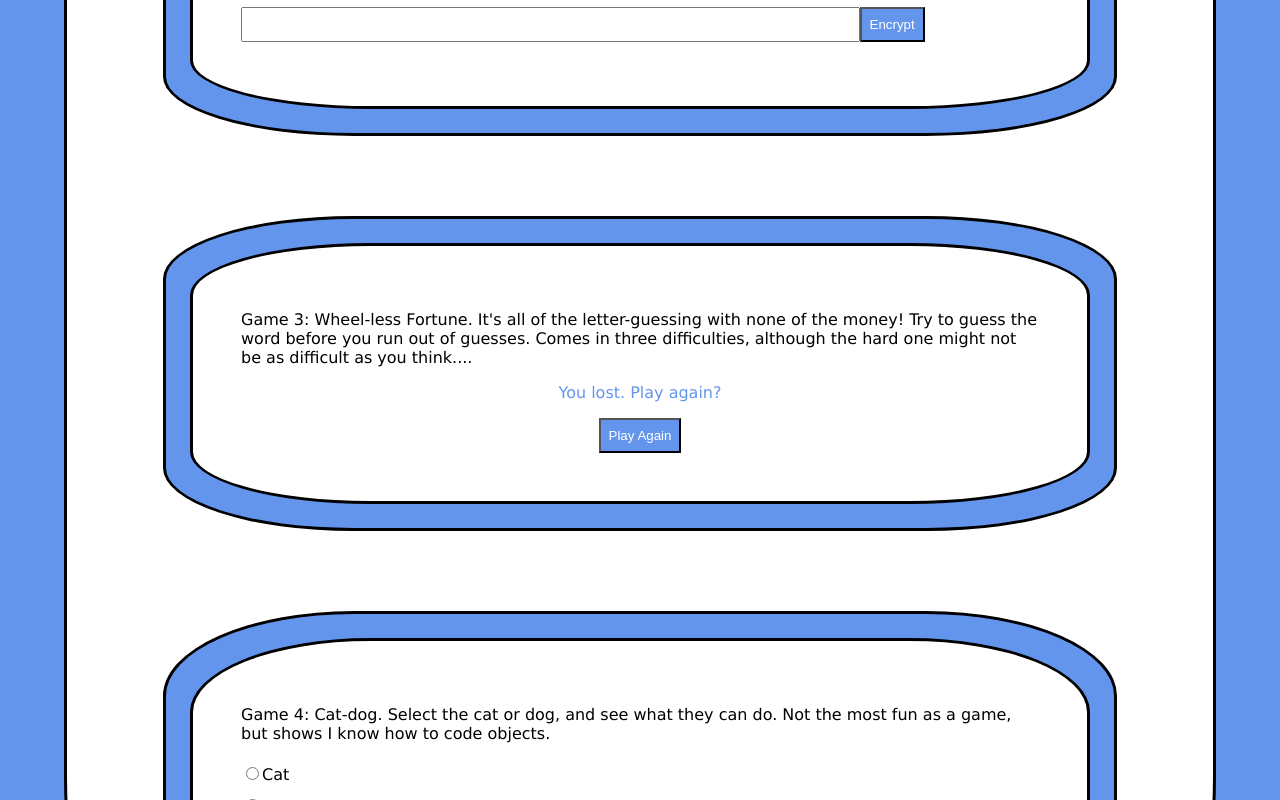
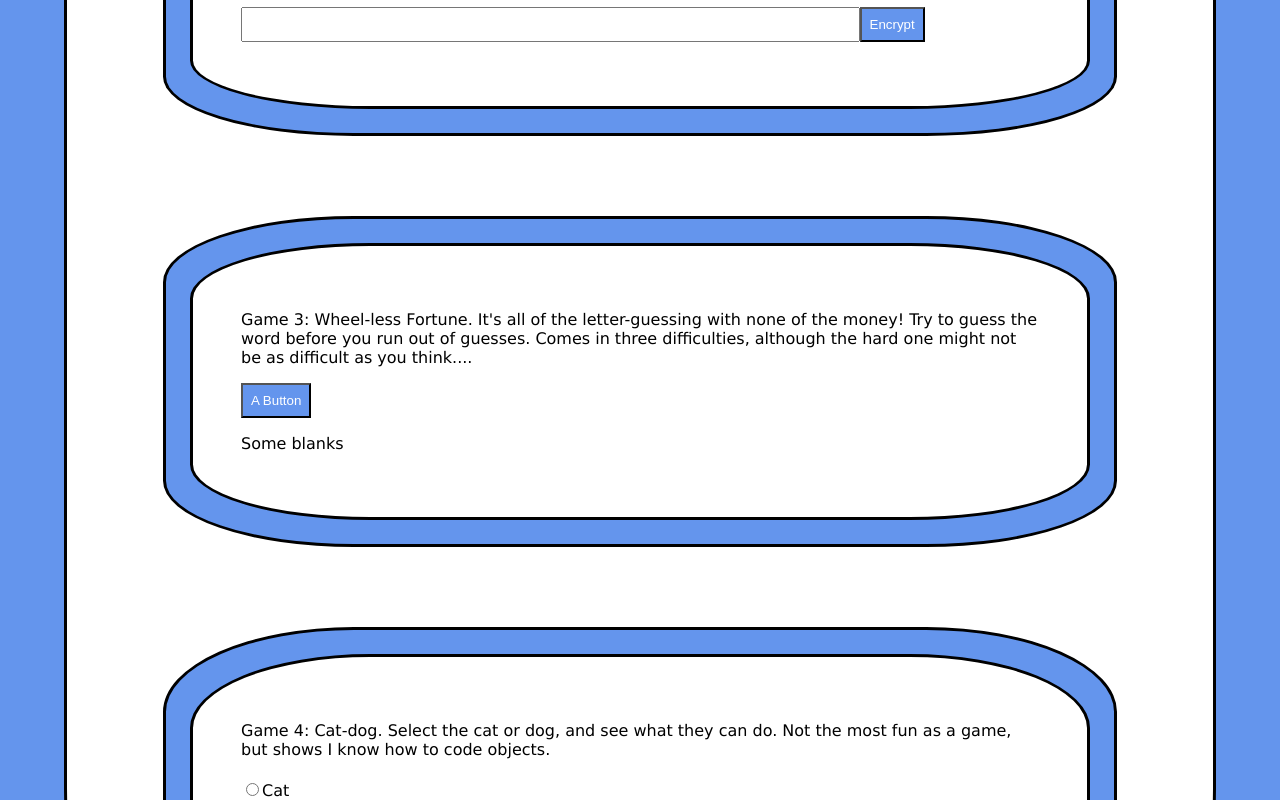
Before and after one commit to L1ndseyHerman/Personal-Website-ReactJS, a React (Create React App) app: page /js-skills in a window 1280 px wide. Both pictures are taken after a click on the button "Easy". Shown: the part 1184-1984 px from the top of the page. Built offline with nearby package versions, Linux system fonts and the light colour scheme.

Commit message:
Started the In_Game component.

```diff
--- /dev/null
+++ b/src/components/In_GameWheel_lessFortune.module.css
@@ -0,0 +1,5 @@
+.button {
+  color: white;
+  background-color: cornflowerblue;
+  padding: 0.5rem;
+}
--- /dev/null
+++ b/src/components/In_GameWheel_lessFortune.tsx
@@ -0,0 +1,24 @@
+import React from "react";
+import classes from "./In_GameWheel_lessFortune.module.css";
+
+type ThisTurnSettings = { wonThisTurn: boolean; lostThisTurn: boolean };
+
+const In_GameWheel_lessFortune: React.FC<{
+  clickHandler: ({ wonThisTurn, lostThisTurn }: ThisTurnSettings) => void;
+}> = (props) => {
+  return (
+    <>
+      <button
+        className={classes.button}
+        onClick={() =>
+          props.clickHandler({ wonThisTurn: true, lostThisTurn: false })
+        }
+      >
+        A Button
+      </button>
+      <p>Some blanks</p>
+    </>
+  );
+};
+
+export default In_GameWheel_lessFortune;
--- a/src/components/Wheel_lessFortune.tsx
+++ b/src/components/Wheel_lessFortune.tsx
@@ -1,5 +1,6 @@
 import React, { useState } from "react";
 import EasyMeduimHardButtons from "./EasyMediumHardButtons";
+import In_GameWheel_lessFortune from "./In_GameWheel_lessFortune";
 import WinLooseTextButton from "./WinLooseTextButton";
 
 const Wheel_lessFortune: React.FC = () => {
@@ -11,10 +12,25 @@ const Wheel_lessFortune: React.FC = () => {
   const easyMediumHardClickHandler: (thisGamesDifficulty: string) => void = (
     thisGamesDifficulty
   ) => {
-    //setInGame(true);
+    setInGame(true);
     setDifficulty(thisGamesDifficulty);
-    setLost(true);
     console.log(thisGamesDifficulty);
+  };
+
+  type ThisTurnSettings = { wonThisTurn: boolean; lostThisTurn: boolean };
+
+  const thisTurnClickHandler: ({
+    wonThisTurn,
+    lostThisTurn,
+  }: ThisTurnSettings) => void = ({ wonThisTurn, lostThisTurn }) => {
+    setWon(wonThisTurn);
+    setLost(lostThisTurn);
+
+    //  This has to be wonThisTurn not won, bec the if-statement isn't caught up to
+    //  the batch update!
+    if (wonThisTurn || lostThisTurn) {
+      setInGame(false);
+    }
   };
 
   const playAgainClickHandler: () => void = () => {
@@ -33,6 +49,9 @@ const Wheel_lessFortune: React.FC = () => {
       {!inGame && !lost && !won && (
         <EasyMeduimHardButtons clickHandler={easyMediumHardClickHandler} />
       )}
+      {inGame && (
+        <In_GameWheel_lessFortune clickHandler={thisTurnClickHandler} />
+      )}
       {!inGame && lost && (
         <WinLooseTextButton
           winLooseText="lost."
```
